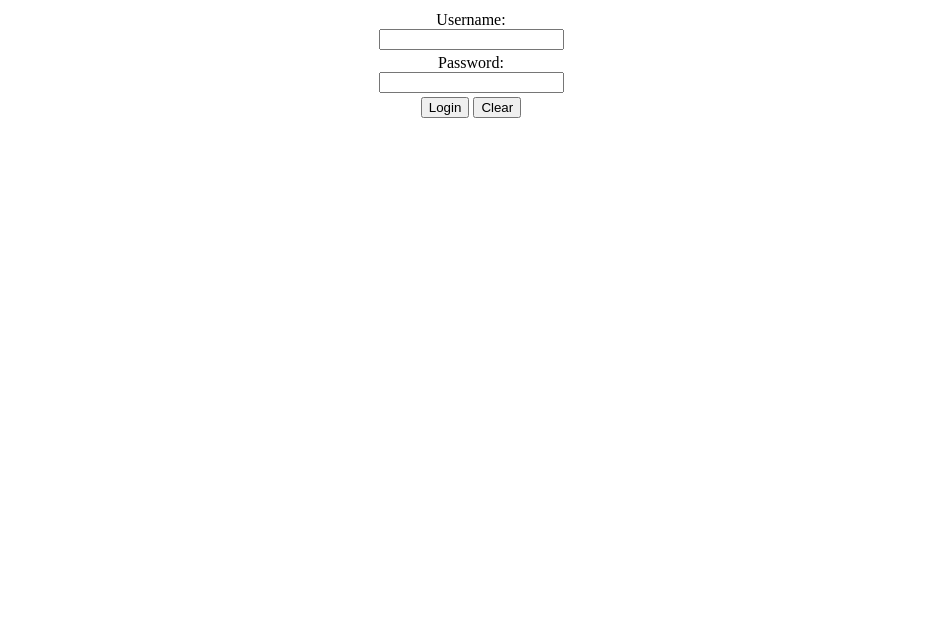
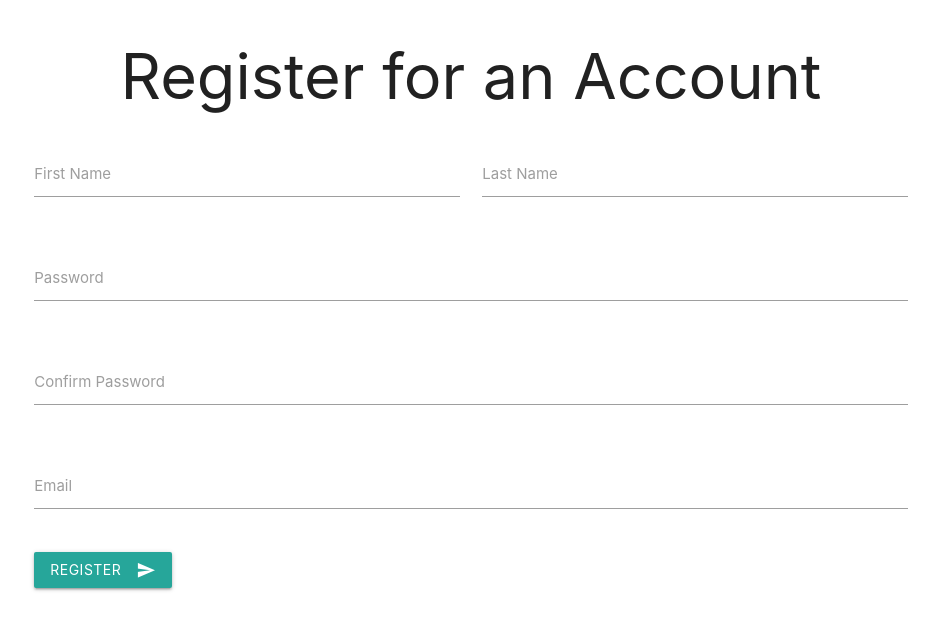
Before and after one commit to thenameisangel/floored, a PHP site: page /login.php?registerPage in a window 1280 px wide. Shown: the top 630 px of the page, without its empty margins (169-1108 px from the left). Run offline with PHP 8.4, Linux system fonts and the light colour scheme; data that the repository does not hold is empty; some libraries are stand-ins or nearby versions.

Commit message:
Added user login and registration pages with Materialize form components

```diff
--- a/php/login.php
+++ b/php/login.php
@@ -1,7 +1,22 @@
 <?php
+/*
+if (isset($_POST['login'])) {
+	loginResultPage();
+} else if (!isset($_COOKIE['SESSION_ID'])) {
+	loginPage();
+} else if (isset($_POST['logout'])) {
+	logout();
+} else if (isset($_GET['registerPage'])) {
+	registerPage();
+} else {
+	loginSucceededPage();
+}
+*/
 
 if (isset($_POST['login'])) {
 	loginResultPage();
+} else if (isset($_GET['registerPage'])) {
+	registerPage();
 } else if (!isset($_COOKIE['SESSION_ID'])) {
 	loginPage();
 } else if (isset($_POST['logout'])) {
@@ -9,7 +24,111 @@ if (isset($_POST['login'])) {
 } else {
 	loginSucceededPage();
 }
+
+$script = $_SERVER['PHP_SELF'];
+
 ################################################################
+
+function registerPage() {
+
+$script = $_SERVER['PHP_SELF'];
+
+print <<<REGISTER
+<html>
+<head>
+<title>Register</title>
+<!-- import google fonts -->
+<link href="http://fonts.googleapis.com/icon?family=Material+Icons" rel="stylesheet">
+<!-- import materialize.css -->
+<link type="text/css" rel="stylesheet" href="../css/materialize.min.css"  media="screen,projection"/>
+<!-- optimize browser for mobile -->
+<meta name="viewport" content="width=device-width, initial-scale=1.0"/>
+</head>
+<body>
+
+<div class="container">
+
+<h1 align="center">Register for an Account</h1>
+
+<div class="row">
+    <form method="post" action="$script" class="col s12">
+      <div class="row">
+        <div class="input-field col s6">
+          <input name="firstName" type="text" class="validate">
+          <label for="first_name">First Name</label>
+        </div>
+        <div class="input-field col s6">
+          <input name="lastName" type="text" class="validate">
+          <label for="last_name">Last Name</label>
+        </div>
+      </div>
+      <div class="row">
+        <div class="input-field col s12">
+          <input name="password_1" type="password" class="validate">
+          <label for="password">Password</label>
+        </div>
+      </div>
+      <div class="row">
+        <div class="input-field col s12">
+          <input name="password" type="password" class="validate">
+          <label for="password">Confirm Password</label>
+        </div>
+      </div>
+      <div class="row">
+        <div class="input-field col s12">
+          <input name="email" type="email" class="validate">
+          <label for="email">Email</label>
+        </div>
+      </div>
+      <button class="btn waves-effect waves-light" type="submit" name="register">Register
+         <i class="material-icons right">send</i>
+       </button>
+    </form>
+  </div>
+</div>
+
+<!-- import materialize js files -->
+<script type="text/javascript" src="https://code.jquery.com/jquery-2.1.1.min.js"></script>
+<script type="text/javascript" src="../js/materialize.min.js"></script>
+
+</body>
+
+REGISTER;
+}
+
+function register() {
+
+    //read in valid credentials from file
+    $users = file_get_contents('passwd.txt');
+    $fh = fopen('passwd.txt','r');
+
+    //retrieve user login attempt credentials
+    $username = trim($_POST["username"]);
+    $password = trim($_POST['password']);
+
+    //check if user entered an empty string
+    if ($username == "" || $password == "") {
+        registerPage();
+    }
+
+    //check if user entered an existing username
+    if (strpos($users, "\n".$username.":") == true){
+        print "That username already exists. Please try again.";
+    }
+
+    //concatenate user input and add to file
+    $info = $username.":".$password;
+    fclose($fh);
+    if (strpos($users, $info)!== false) {
+        loginResultPage();
+    } else {
+        $fh = fopen('passwd.txt','a');
+        fwrite($fh, $info."\n");
+        loginResultPage();
+    }
+
+
+}
 
 
 function loginPage() {
@@ -19,30 +138,49 @@ print <<<LOGIN
 <html>
 <header>
 <title>Login Page</title>
+<!-- import google fonts -->
+<link href="http://fonts.googleapis.com/icon?family=Material+Icons" rel="stylesheet">
+<!-- import materialize.css -->
+<link type="text/css" rel="stylesheet" href="../css/materialize.min.css"  media="screen,projection"/>
+<!-- optimize browser for mobile -->
+<meta name="viewport" content="width=device-width, initial-scale=1.0"/>
 </header>
 <body>
-	<form method="post" action="$script">
-	<table border=0 align="center">
-		<tr>
-			<td align="center">
-				Username: <br/>
-				<input type="text" name="username"/>
-			</td>
-		</tr>
-		<tr>
-			<td align="center">
-				Password: <br/>
-				<input type="password" name="password"/>
-			</td>
-		</tr>
-		<tr>
-			<td align="center">
-				<input type="submit" name="login" value="Login"/>
-				<input type="reset" value="Clear"/>
-			</td>
-		</tr>
-	</table>
-	</form>
+<div class="container">
+
+<h1> Login </h1>
+
+<div class="row">
+    <form method="post" action="$script" class="col s12">
+      <div class="row">
+        <div class="input-field col s6">
+          <input name="userName" type="text" class="validate">
+          <label for="username">Username</label>
+        </div>
+      </div>
+      <div class="row">
+        <div class="input-field col s12">
+          <input name="password" type="password" class="validate">
+          <label for="password">Password</label>
+        </div>
+      </div>
+      <button class="btn waves-effect waves-light" type="submit" name="login">Login
+         <i class="material-icons right">send</i>
+       </button>
+      <button class="btn waves-effect waves-light" type="reset">Clear
+         <i class="material-icons right">send</i>
+       </button>
+    </form>
+  </div>
+</form>
+
+<form method="get" action="$script">
+	<a href="?registerPage">Register for an account</a>
+</form>
+
+<!-- import materialize js files -->
+<script type="text/javascript" src="https://code.jquery.com/jquery-2.1.1.min.js"></script>
+<script type="text/javascript" src="../js/materialize.min.js"></script>
 </body>
 </html>
 
```
